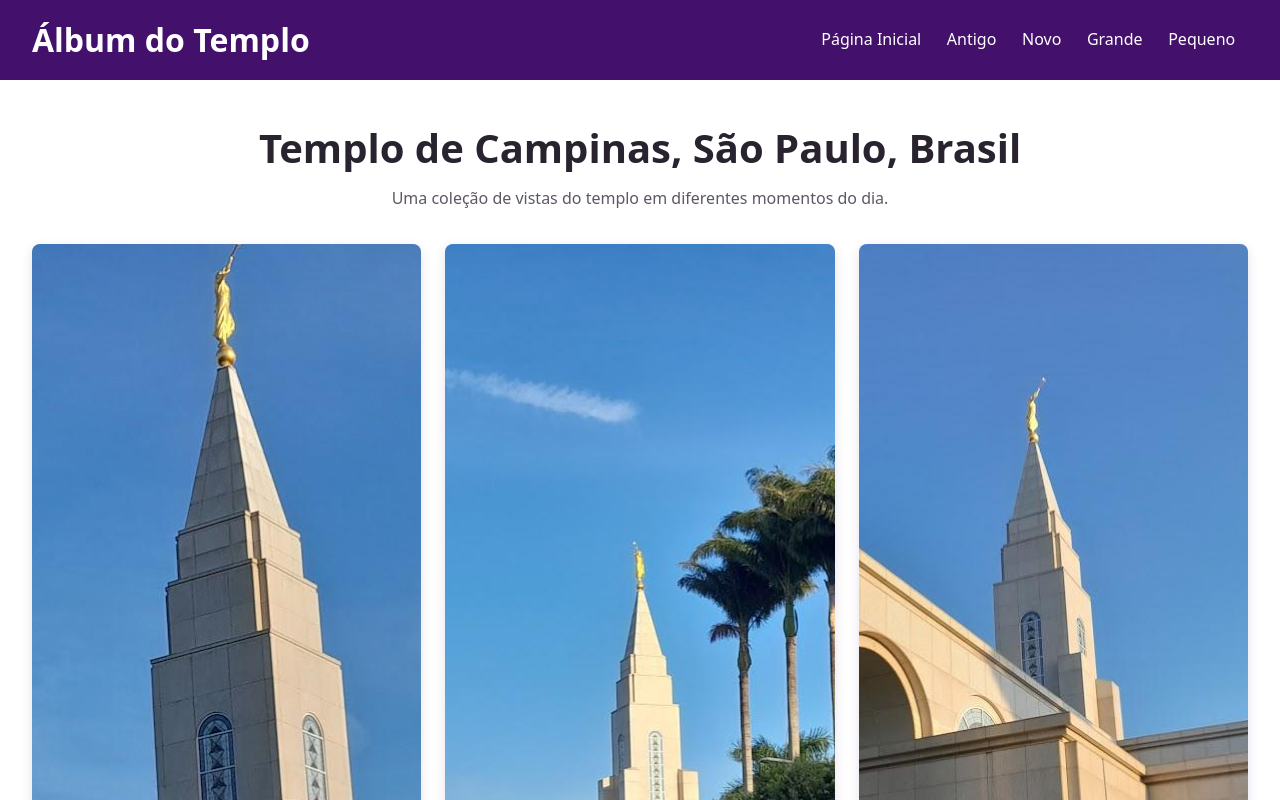
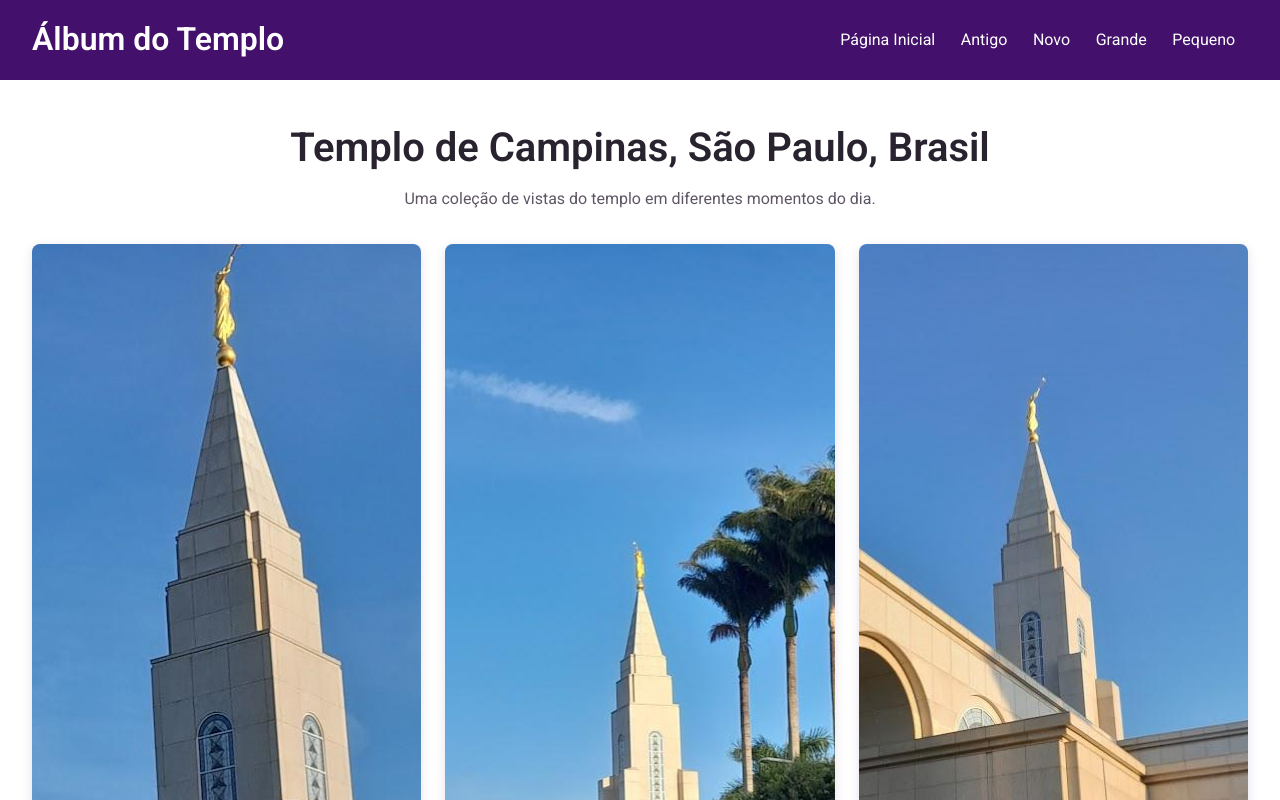
Before and after one commit to AnaCarolinaTorrilhas/wdd131, a plain HTML site: page templos.html in a window 1280 px wide. Shown: the top 800 px of the page. Drawn offline with Linux system fonts and the light colour scheme.

Commit message:
Adiciona Google Fonts e Flexbox à navegação
Co-authored-by: Copilot <223556219+Copilot@users.noreply.github.com>

```diff
--- a/estilos/templos-grandes.css
+++ b/estilos/templos-grandes.css
@@ -7,7 +7,9 @@ body.gallery-page {
     --nav-top: auto;
     --nav-right: auto;
     --nav-left: auto;
-    --nav-display: flex;
+    --nav-visibility: visible;
+    --nav-opacity: 1;
+    --nav-pointer-events: auto;
     --nav-flex: 1;
     --nav-direction: row;
     --nav-justify: flex-end;
--- a/estilos/templos.css
+++ b/estilos/templos.css
@@ -11,8 +11,8 @@
     --color-image-background: #e5dfea;
     --shadow-card: 0 0.2rem 0.75rem #31094f1f;
     --shadow-card-hover: 0 0.45rem 1rem #31094f2e;
-    --font-body: system-ui, sans-serif;
-    --font-heading: system-ui, sans-serif;
+    --font-body: "Roboto", sans-serif;
+    --font-heading: "Roboto", sans-serif;
 }
 
 * {
@@ -85,16 +85,22 @@ nav {
     top: var(--nav-top, 100%);
     right: var(--nav-right, 0);
     left: var(--nav-left, 0);
-    display: var(--nav-display, none);
+    display: flex;
     flex: var(--nav-flex, initial);
     flex-direction: var(--nav-direction, column);
     justify-content: var(--nav-justify, normal);
     margin-left: var(--nav-margin-left, 0);
     background: var(--nav-background, var(--color-purple-dark));
+    visibility: var(--nav-visibility, hidden);
+    opacity: var(--nav-opacity, 0);
+    pointer-events: var(--nav-pointer-events, none);
+    transition: opacity 180ms ease, visibility 180ms ease;
 }
 
 nav.is-open {
-    display: var(--nav-open-display, flex);
+    visibility: var(--nav-open-visibility, visible);
+    opacity: var(--nav-open-opacity, 1);
+    pointer-events: var(--nav-open-pointer-events, auto);
 }
 
 nav a {
--- a/templos.html
+++ b/templos.html
@@ -6,6 +6,9 @@
     <meta name="description" content="Álbum de fotos do Templo de Campinas, São Paulo, Brasil.">
     <meta name="author" content="Ana Carolina da Silva Torrilhas">
     <title>Álbum do Templo | Ana Carolina</title>
+    <link rel="preconnect" href="https://fonts.googleapis.com">
+    <link rel="preconnect" href="https://fonts.gstatic.com" crossorigin>
+    <link href="https://fonts.googleapis.com/css2?family=Roboto:wght@400;600&display=swap" rel="stylesheet">
     <link rel="stylesheet" href="estilos/templos.css">
     <link rel="stylesheet" href="estilos/templos-grandes.css" media="(min-width: 38rem)">
     <script src="scripts/templos.js" defer></script>
```
